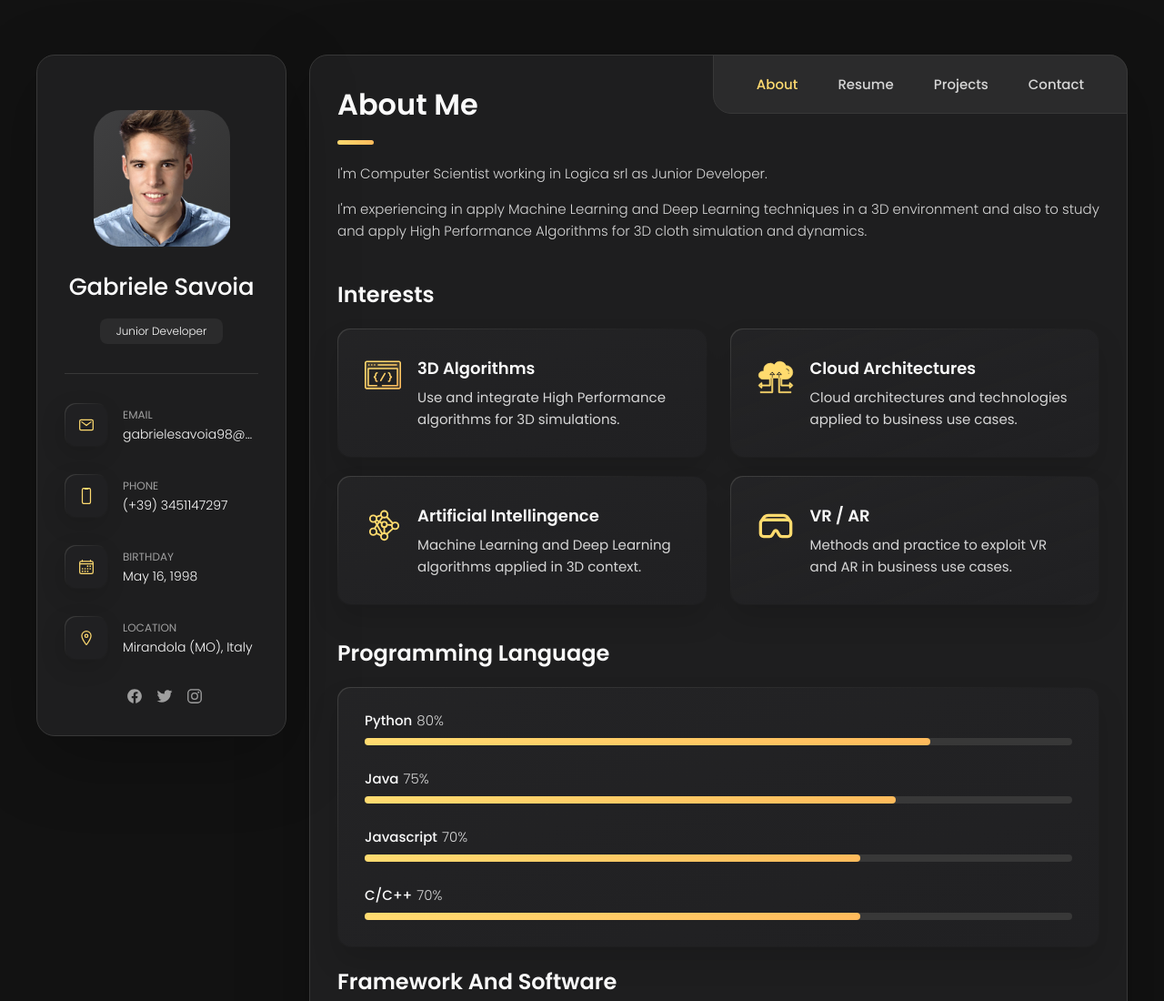
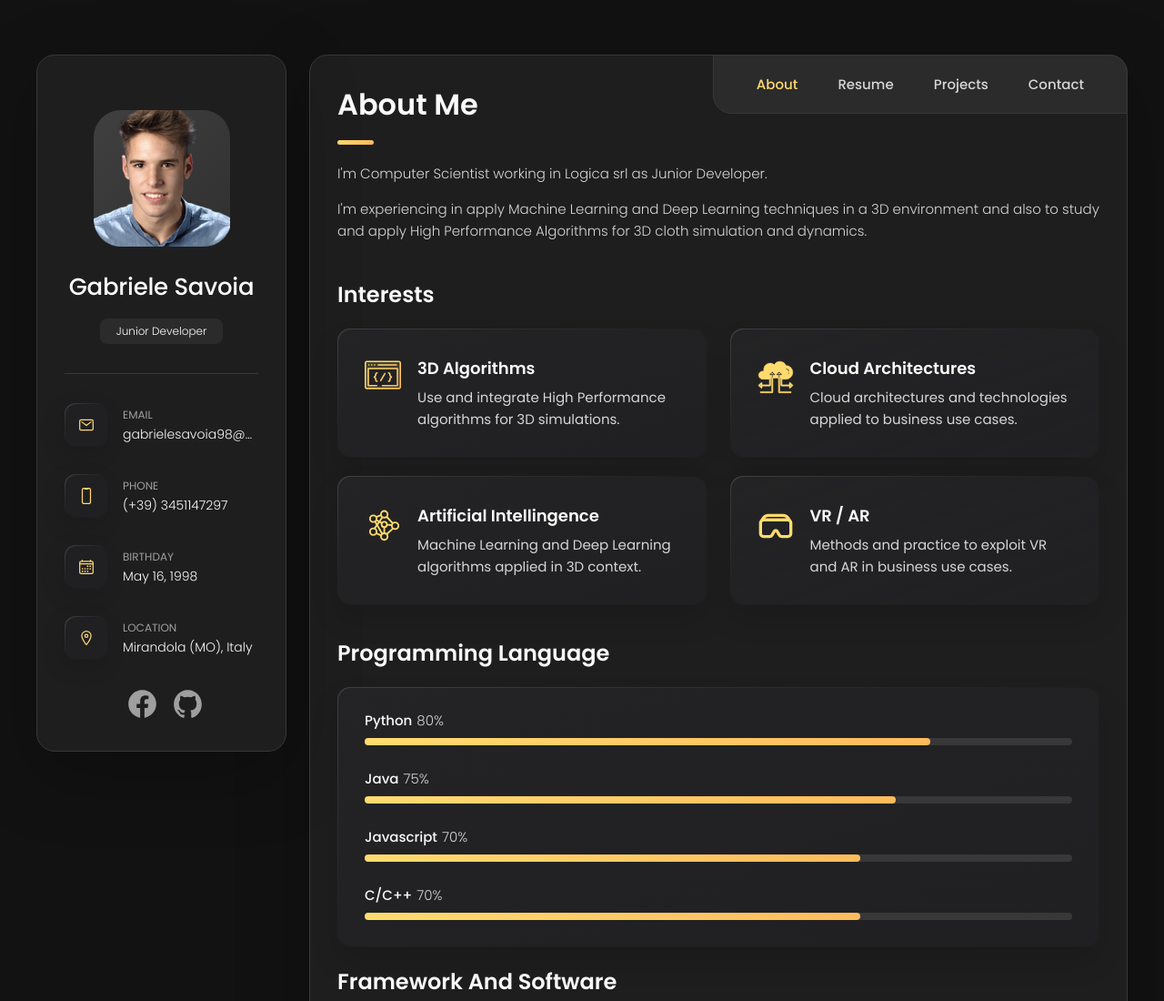
Before and after one commit to GabrieleSavoia/gabrielesavoia.github.io, a plain HTML site: page index.html in a window 1280 px wide. Shown: the top 1100 px of the page at 91% size. Drawn offline with nearby package versions, Linux system fonts and the light colour scheme.

Commit message:
Modify social

```diff
--- a/assets/css/style.css
+++ b/assets/css/style.css
@@ -440,7 +440,7 @@ main {
 
 .social-item .social-link {
   color: var(--light-gray-70);
-  font-size: 18px;
+  font-size: 35px;
 }
 
 
--- a/index.html
+++ b/index.html
@@ -128,20 +128,14 @@
         <ul class="social-list">
 
           <li class="social-item">
-            <a href="#" class="social-link">
+            <a href="https://it-it.facebook.com/gabriele.savoia.5" class="social-link">
               <ion-icon name="logo-facebook"></ion-icon>
             </a>
           </li>
 
           <li class="social-item">
-            <a href="#" class="social-link">
-              <ion-icon name="logo-twitter"></ion-icon>
-            </a>
-          </li>
-
-          <li class="social-item">
-            <a href="#" class="social-link">
-              <ion-icon name="logo-instagram"></ion-icon>
+            <a href="https://github.com/GabrieleSavoia" class="social-link">
+              <ion-icon name="logo-github"></ion-icon>
             </a>
           </li>
 
```
